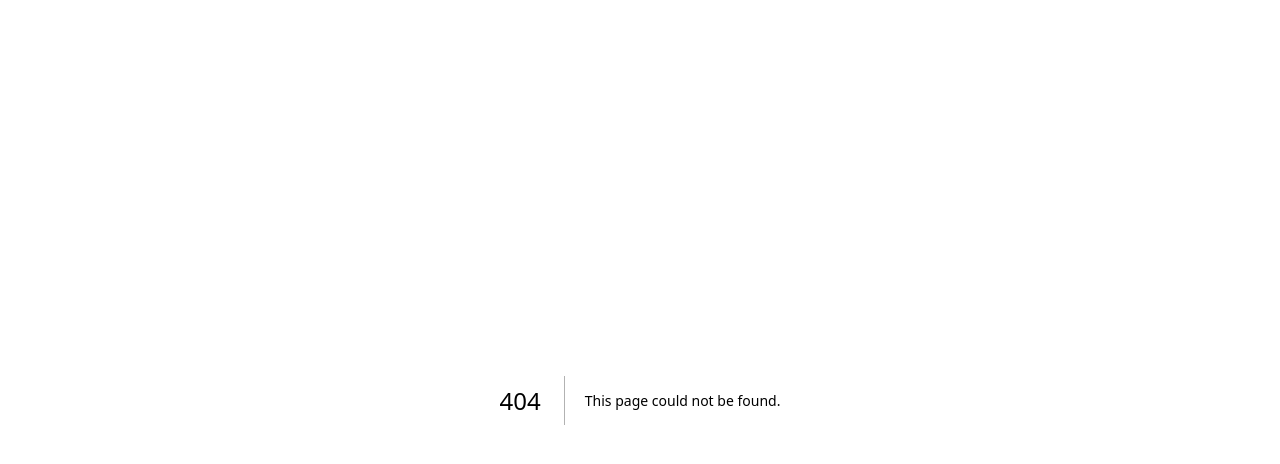
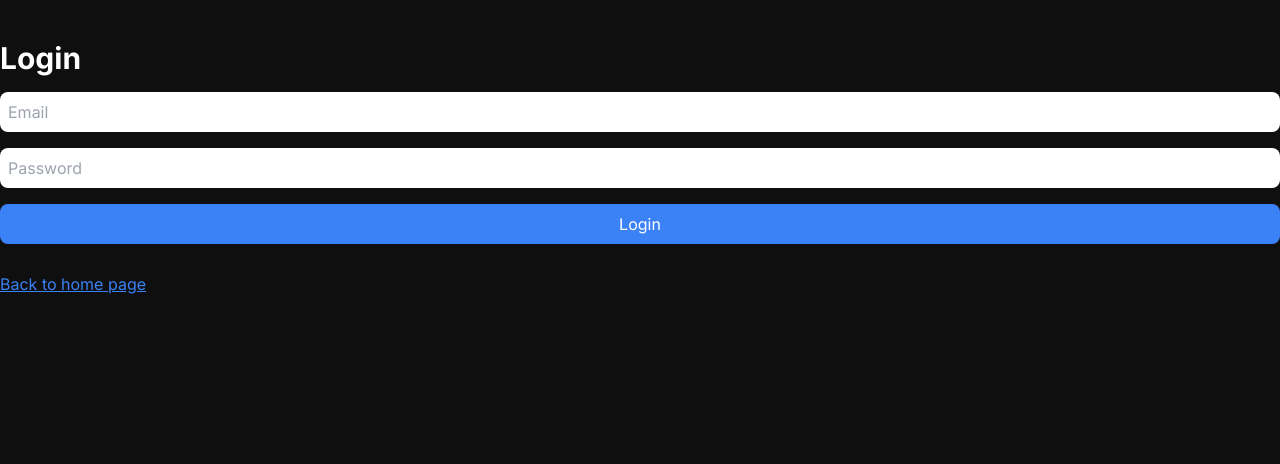
Before and after one commit to matee-safi/afghan-travel-agency, a Next.js app: page /login in a window 1280 px wide. Before the commit this address had no page. Shown: the top 464 px of the page. Built offline with nearby package versions, Linux system fonts and the light colour scheme; no server answers.

Commit message:
complete authentication

```diff
--- a/package.json
+++ b/package.json
@@ -9,11 +9,12 @@
     "lint": "next lint"
   },
   "dependencies": {
-    "firebase": "^10.5.2",
+    "firebase": "^10.6.0",
     "next": "13.5.6",
     "next-navigation": "^1.0.6",
     "react": "^18",
     "react-dom": "^18",
+    "react-firebase-hooks": "^5.1.1",
     "typewriter-effect": "^2.21.0"
   },
   "devDependencies": {
--- a/src/app/editorspage696644/page.tsx
+++ b/src/app/admin/page.tsx
@@ -12,7 +12,8 @@
   updateDoc,
   doc,
 } from 'firebase/firestore';
-import { db } from '../firebase';
+import { db, auth } from '../firebase';
+import { useAuthState } from 'react-firebase-hooks/auth';
 
 interface Item {
   id: string;
@@ -28,7 +29,8 @@
 
 const Admin: React.FC = () => {
   const router = useRouter();
-  const [error, setError] = useState<string>('');
+  const [user, loading] = useAuthState(auth)
+  const [Unfilled, setUnfilled] = useState<string>('');
   const [items, setItems] = useState<Item[]>([]);
   const [item, setItem] = useState<Item>({
     id: '',
@@ -42,6 +44,22 @@
     description: '',
   });
 
+  useEffect(() => {
+    if (!loading && !user) {
+      router.replace('/login'); // Redirect to your login page
+    }
+  }, [user, loading, router]);
+
+  const handleSignOut = async () => {
+    try {
+      await auth.signOut();
+      // Redirect to the login page after sign-out
+      router.replace('/login');
+    } catch (error: any) {
+      console.error('Error signing out:', error.message);
+    }
+  };
+
   const addItem = async (e: MouseEvent) => {
     e.preventDefault();
     if (
@@ -53,7 +71,7 @@
       !item.image ||
       !item.requiredDocs
     ) {
-      setError('Please fill all the fields');
+      setUnfilled('Please fill all the fields');
     } else {
       const requiredDocsArray = item.requiredDocs.split(',');
       const docRef = await addDoc(collection(db, 'items'), {
@@ -90,6 +108,7 @@
   }
 
   const updateItem = async (id: string) => {
+    const requiredDocsArray = item.requiredDocs.split(',');
     const docRef = doc(db, 'items', id);
     await updateDoc(docRef, {
       name: item.name,
@@ -98,7 +117,7 @@
       processTime: item.processTime,
       price: item.price,
       image: item.image,
-      requiredDocs: item.requiredDocs,
+      requiredDocs: requiredDocsArray,
       description: item.description,
     });
   };
@@ -127,15 +146,37 @@
     });
   }, []);
 
+  if (loading) {
+    return  (
+      <div className="h-screen w-full">
+        <div className="flex h-full justify-center items-center">
+          <div className="sk-chase mb-20">
+            <div className="sk-chase-dot"></div>
+            <div className="sk-chase-dot"></div>
+            <div className="sk-chase-dot"></div>
+            <div className="sk-chase-dot"></div>
+            <div className="sk-chase-dot"></div>
+            <div className="sk-chase-dot"></div>
+          </div>
+        </div>
+      </div>
+    )
+  }
+
   return (
     <div className="p-5">
-      <div className="flex gap-5 mb-3">
-        <Link href="/" className="underline">
-          Main Page
-        </Link>
-        <Link href="/packages" className="underline">
-          Packages Page
-        </Link>
+      <div className="flex justify-between">
+        <div className='flex gap-5 mb-3'>
+          <Link href="/packages" className="bg-blue-600 py-1.5 px-3 rounded-lg flex items-center gap-2">
+          <svg className="w-6 h-6 text-white" aria-hidden="true" xmlns="http://www.w3.org/2000/svg" fill="none" viewBox="0 0 14 10">
+            <path stroke="currentColor" stroke-linecap="round" stroke-linejoin="round" stroke-width="2" d="M13 5H1m0 0 4 4M1 5l4-4"/>
+          </svg>
+            Home Page
+          </Link>
+        </div>
+        <button className="bg-red-600 py-1.5 px-3 rounded-lg" onClick={handleSignOut}>
+          Sign Out
+        </button>
       </div>
       <h1 className="text-3xl font-bold text-center mb-4">Admin's Page</h1>
       <form className="flex flex-col gap-2 text-black">
@@ -183,7 +224,7 @@
         />
         <input
           className="w-full py-2 px-3 rounded-lg"
-          placeholder="Required Documents (comma-separated)"
+          placeholder="Requirements (comma-separated)"
           type="text"
           value={item.requiredDocs}
           onChange={(e) => setItem({ ...item, requiredDocs: e.target.value })}
@@ -195,7 +236,7 @@
           value={item.description}
           onChange={(e) => setItem({ ...item, description: e.target.value })}
         />
-        <p className="text-rose-500">{error}</p>
+        <p className="text-rose-500">{Unfilled}</p>
         <div className="flex justify-center mb-5">
           <button
             className="bg-white w-fit py-2 px-3 rounded-lg hover:bg-gray-300"
@@ -215,7 +256,7 @@
             <th>Process Time</th>
             <th>Price</th>
             <th>Image</th>
-            <th>Required Documents</th>
+            <th>Requirements</th>
             <th>Description</th>
           </tr>
         </thead>
--- a/src/app/components/Nav.tsx
+++ b/src/app/components/Nav.tsx
@@ -1,16 +1,25 @@
+'use client'
 import Image from 'next/image';
 import Link from 'next/link';
 import logo from 'public/logo.png';
+import { auth } from '../firebase';
+import { useAuthState } from 'react-firebase-hooks/auth';
 
 const Nav = () => {
+  const [user] = useAuthState(auth)
   return (
-    <nav className="sticky z-10">
+    <nav className="sticky flex items-center justify-between z-10">
       <Link href="/">
         <div className="flex h-12 items-center mt-2 md:mt-4 justify-center md:justify-start md:pl-8 lg:pl-24 xl:pl-32">
           <Image className="flex items-center" src={logo} width={30} height={50} alt="logo" />
           <h1 className="logo-text h-7 pl-px text-2xl md:text-3xl flex items-center">Afghan Travel Agency</h1>
         </div>
       </Link>
+      {user &&
+        <Link className="mr-[5%] text-lg bg-blue-700 px-2 py-1 rounded-lg hover:bg-blue-800 transition" href="/admin">
+          Admin Page
+        </Link>
+      }
     </nav>
   );
 }
--- a/src/app/firebase.ts
+++ b/src/app/firebase.ts
@@ -1,5 +1,6 @@
 // Import the functions you need from the SDKs you need
 import { initializeApp } from "firebase/app";
+import { getAuth } from 'firebase/auth';
 import { getFirestore } from "firebase/firestore";
 // TODO: Add SDKs for Firebase products that you want to use
 // https://firebase.google.com/docs/web/setup#available-libraries
@@ -18,4 +19,5 @@
 
 // Initialize Firebase
 const app = initializeApp(firebaseConfig);
+export const auth = getAuth(app);
 export const db = getFirestore(app);
--- /dev/null
+++ b/src/app/login/page.tsx
@@ -0,0 +1,79 @@
+'use client';
+import React, { useState, useEffect } from 'react';
+import { useRouter } from 'next/navigation';
+import { signInWithEmailAndPassword } from 'firebase/auth';
+import { useAuthState } from 'react-firebase-hooks/auth';
+import { auth } from '../firebase';
+import Link from 'next/link';
+
+const Login: React.FC = () => {
+    const router = useRouter();
+    const [user, loading] = useAuthState(auth);
+
+  // Redirect to admin page if the user is already logged in
+  useEffect(() => {
+    if (!loading && user) {
+      router.replace('/admin');
+    }
+  }, [loading, user]);
+
+  const [email, setEmail] = useState('');
+  const [password, setPassword] = useState('');
+  const [error, setError] = useState<string | null>(null);
+  const [submitting, setSubmitting] = useState(false);
+
+  const handleLogin = async (e: React.FormEvent) => {
+    e.preventDefault();
+    setSubmitting(true);
+    try {
+      await signInWithEmailAndPassword(auth, email, password);
+      router.replace('/admin');
+    } catch (error: any) {
+      setError(error.message);
+    }
+    setSubmitting(false);
+  };
+
+  return (
+    <div className="container mx-auto mt-10">
+      <h1 className="text-3xl font-bold mb-4">Login</h1>
+      <form onSubmit={handleLogin} className="flex flex-col gap-4">
+        <input
+          type="email"
+          placeholder="Email"
+          autoComplete="email"
+          value={email}
+          onChange={(e) => setEmail(e.target.value)}
+          className="p-2 rounded-lg text-black"
+        />
+        <input
+          type="password"
+          placeholder="Password"
+          autoComplete="current-password"
+          value={password}
+          onChange={(e) => setPassword(e.target.value)}
+          className="p-2 rounded-lg text-black"
+        />
+        <button type="submit" className="bg-blue-500 text-white p-2 rounded-lg">
+            {submitting ?
+            <div>
+                <div className="flex justify-center">
+                    <svg aria-hidden="true" className="w-6 h-6 text-gray-200 animate-spin fill-blue-600" viewBox="0 0 100 101" fill="none" xmlns="http://www.w3.org/2000/svg">
+                        <path d="M100 50.5908C100 78.2051 77.6142 100.591 50 100.591C22.3858 100.591 0 78.2051 0 50.5908C0 22.9766 22.3858 0.59082 50 0.59082C77.6142 0.59082 100 22.9766 100 50.5908ZM9.08144 50.5908C9.08144 73.1895 27.4013 91.5094 50 91.5094C72.5987 91.5094 90.9186 73.1895 90.9186 50.5908C90.9186 27.9921 72.5987 9.67226 50 9.67226C27.4013 9.67226 9.08144 27.9921 9.08144 50.5908Z" fill="currentColor"/>
+                        <path d="M93.9676 39.0409C96.393 38.4038 97.8624 35.9116 97.0079 33.5539C95.2932 28.8227 92.871 24.3692 89.8167 20.348C85.8452 15.1192 80.8826 10.7238 75.2124 7.41289C69.5422 4.10194 63.2754 1.94025 56.7698 1.05124C51.7666 0.367541 46.6976 0.446843 41.7345 1.27873C39.2613 1.69328 37.813 4.19778 38.4501 6.62326C39.0873 9.04874 41.5694 10.4717 44.0505 10.1071C47.8511 9.54855 51.7191 9.52689 55.5402 10.0491C60.8642 10.7766 65.9928 12.5457 70.6331 15.2552C75.2735 17.9648 79.3347 21.5619 82.5849 25.841C84.9175 28.9121 86.7997 32.2913 88.1811 35.8758C89.083 38.2158 91.5421 39.6781 93.9676 39.0409Z" fill="currentFill"/>
+                    </svg>
+                </div>
+            </div> : 'Login'}
+        </button>
+        {error && <p className="text-red-500">{error}</p>}
+      </form>
+      <div className="py-7">
+        <Link className="text-blue-500 underline" href="/">
+            Back to home page
+        </Link>
+      </div>
+    </div>
+  );
+};
+
+export default Login;
```
Also changed, not shown: 1 other file (tests, documents, lock files or other folders).
